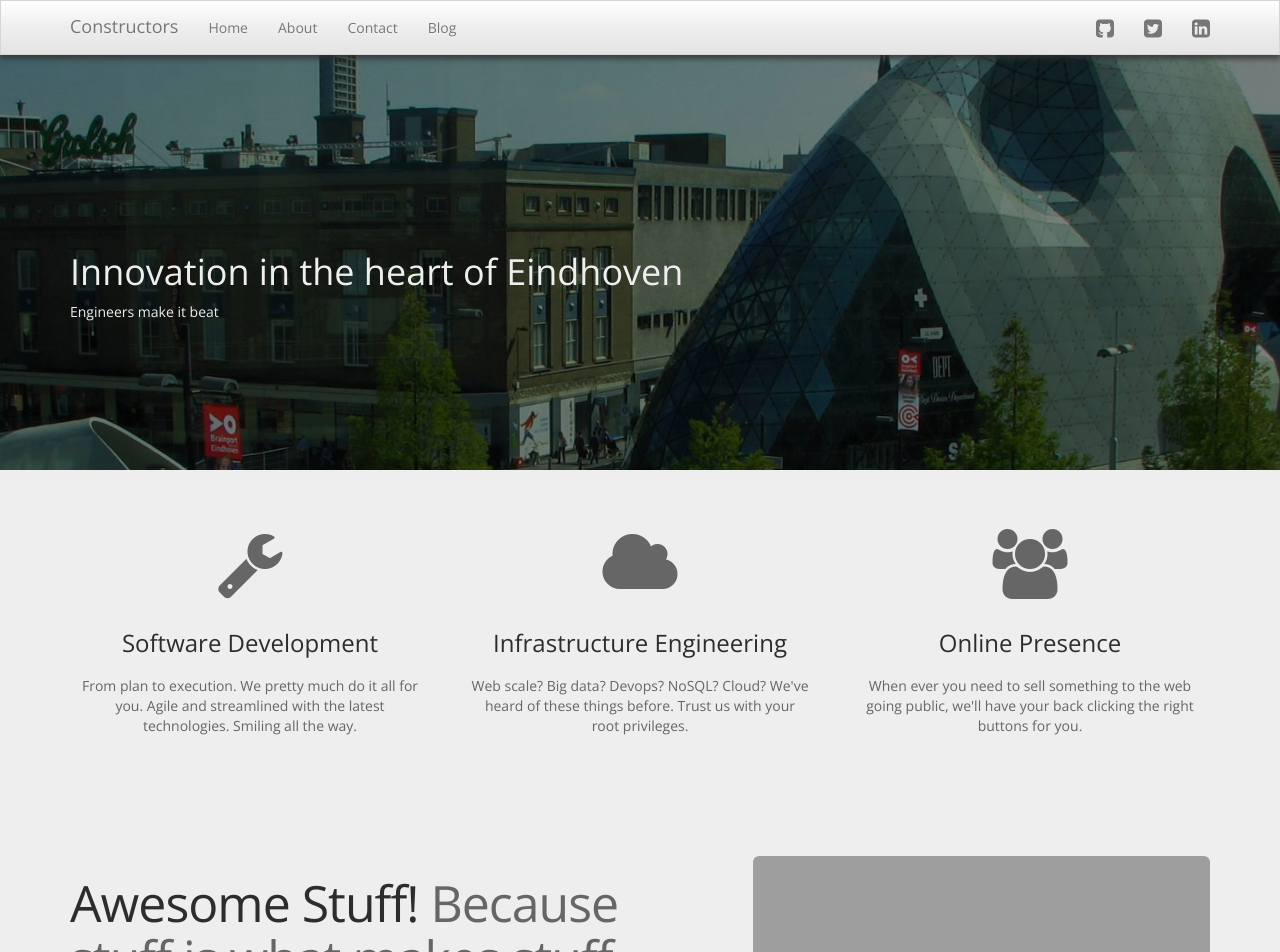
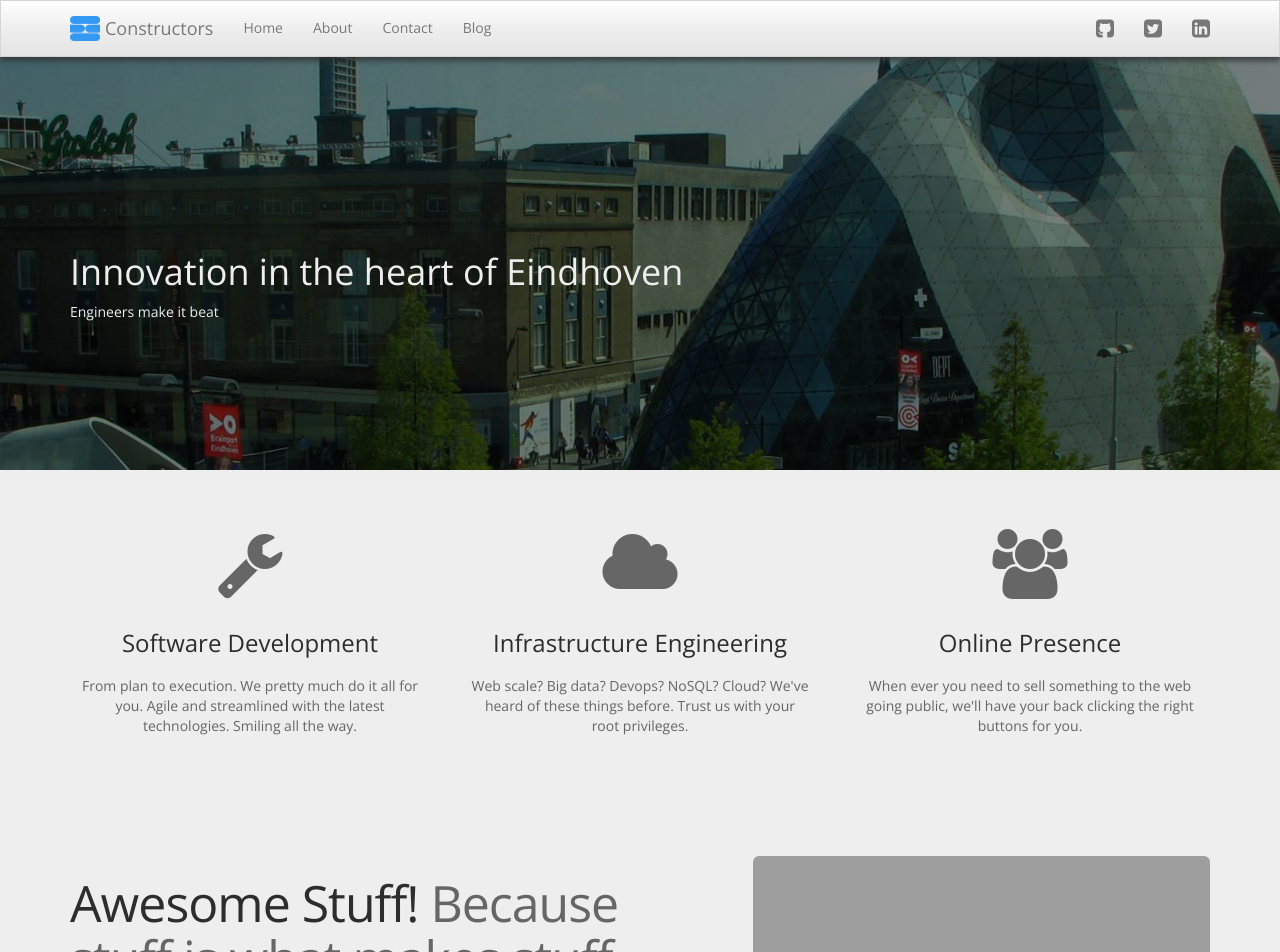
Before and after one commit to constructors/constructors.nl, a Jekyll site: the page built from index.html, in a window 1280 px wide. Shown: the top 952 px of the page. Built offline with Jekyll 4.4.1, drawn with Linux system fonts in a browser that asks for light colours; nearby versions of some CDN libraries; Markdown is read by kramdown in place of the engine named in the settings; grey boxes are pictures that could not be loaded.

Commit message:
Quickly made a logo.

```diff
--- a/_layouts/default.html
+++ b/_layouts/default.html
@@ -31,7 +31,9 @@
             <span class="icon-bar"></span>
             <span class="icon-bar"></span>
           </button>
-          <a class="navbar-brand" href="/">Constructors</a>
+          <a class="navbar-brand" href="/">
+            <img src="/img/logo.png" alt="logo" class="img-responsive">Constructors
+          </a>
         </div>
         <div class="navbar-collapse collapse">
           <ul class="nav navbar-nav">
--- a/css/constructors.css
+++ b/css/constructors.css
@@ -6,7 +6,18 @@ body {
 .navbar {
   -webkit-box-shadow: 0px 4px 5px 0px rgba(50, 50, 50, 0.75);
   -moz-box-shadow:    0px 4px 5px 0px rgba(50, 50, 50, 0.75);
+  -o-box-shadow:      0px 4px 5px 0px rgba(50, 50, 50, 0.75);
   box-shadow:         0px 4px 5px 0px rgba(50, 50, 50, 0.75);
+}
+
+.navbar-brand {
+  line-height: 25px;
+}
+
+.navbar-brand img {
+  height: 25px;
+  float: left;
+  margin-right: 5px;
 }
 
 .navbar-right i {
```
Also changed, not shown: img/logo.png (added).
